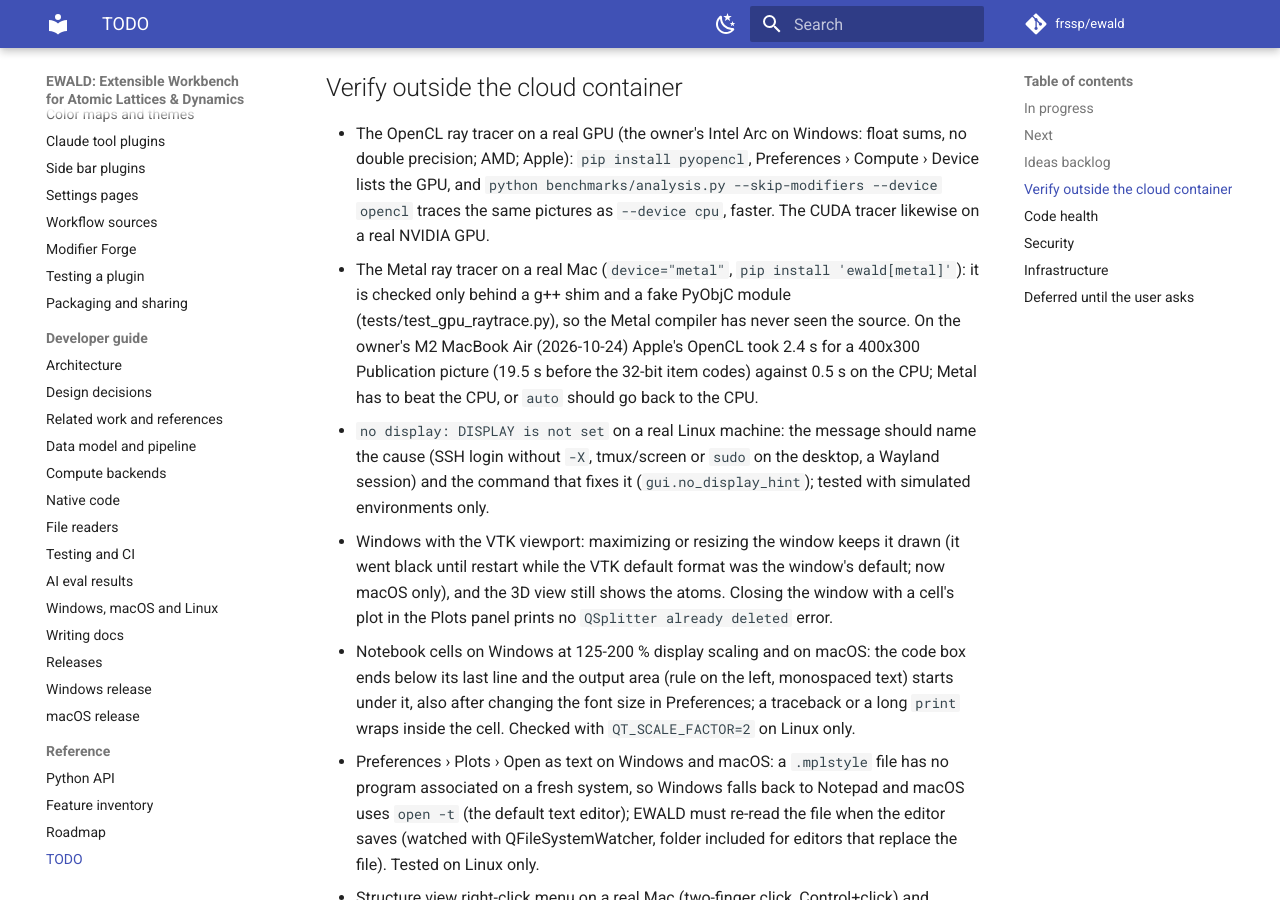
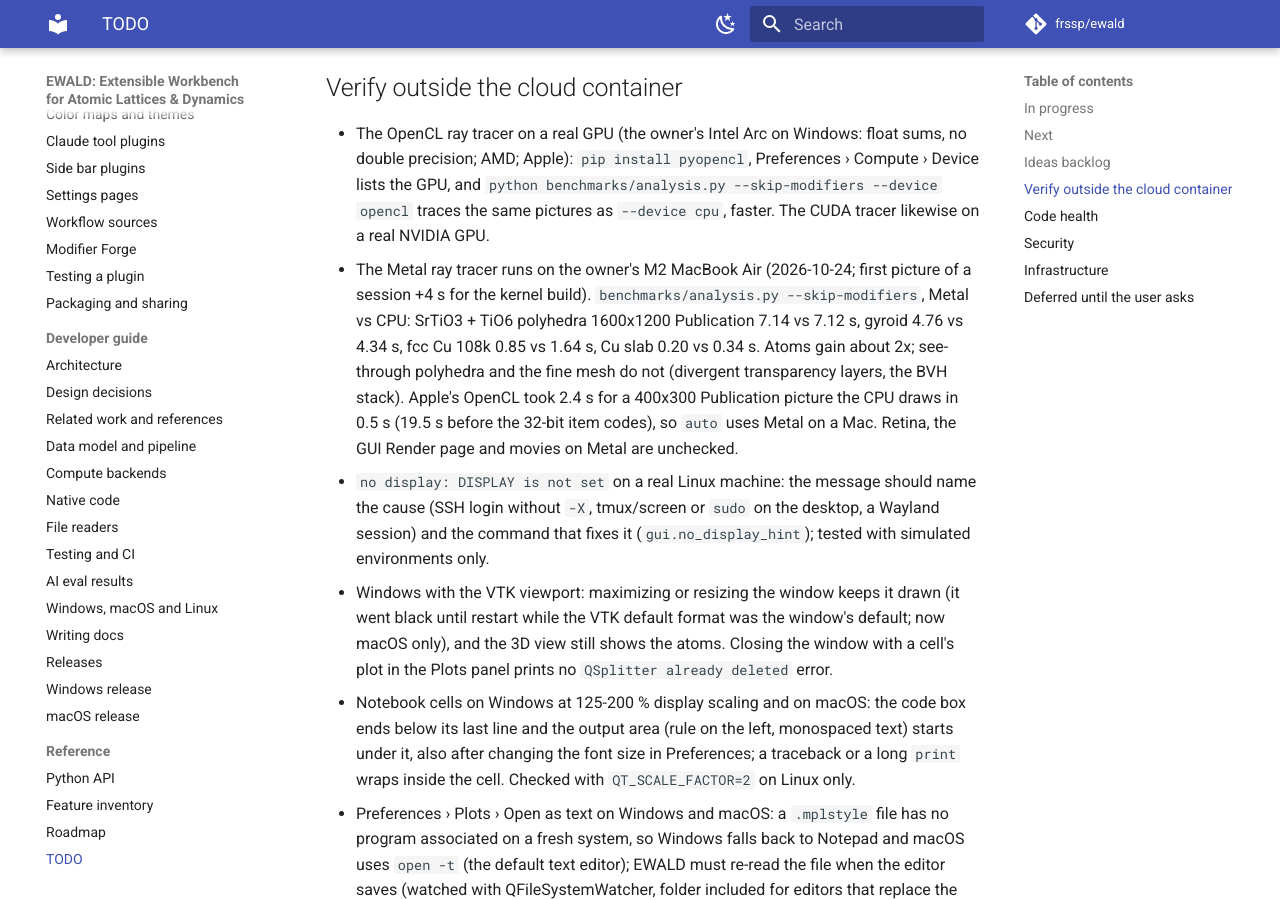
Before and after one commit to frssp/ewald, an MkDocs documentation site: the page built from docs/todo.md, in a window 1280 px wide and 900 px high, scrolled down 17459 px. Built offline with MkDocs 1.6.1 and Material for MkDocs 9.7.7, drawn with Linux system fonts in a browser that asks for light colours; comment, search, counter and statistics services are not loaded.

Commit message:
docs: Metal ray tracer measured on an M2 MacBook Air
Co-Authored-By: Claude Opus 5.5 (1M context) <noreply@anthropic.com>

```diff
--- a/docs/todo.md
+++ b/docs/todo.md
@@ -603,11 +603,14 @@ From the feature-ideas review (2026-10-19), after the four in progress above.
   precision; AMD; Apple): `pip install pyopencl`, Preferences › Compute › Device lists the GPU,
   and `python benchmarks/analysis.py --skip-modifiers --device opencl` traces the same pictures
   as `--device cpu`, faster. The CUDA tracer likewise on a real NVIDIA GPU.
-- The Metal ray tracer on a real Mac (`device="metal"`, `pip install 'ewald[metal]'`): it is
-  checked only behind a g++ shim and a fake PyObjC module (tests/test_gpu_raytrace.py), so the
-  Metal compiler has never seen the source. On the owner's M2 MacBook Air (2026-10-24) Apple's
-  OpenCL took 2.4 s for a 400x300 Publication picture (19.5 s before the 32-bit item codes)
-  against 0.5 s on the CPU; Metal has to beat the CPU, or `auto` should go back to the CPU.
+- The Metal ray tracer runs on the owner's M2 MacBook Air (2026-10-24; first picture of a session
+  +4 s for the kernel build). `benchmarks/analysis.py --skip-modifiers`, Metal vs CPU: SrTiO3 +
+  TiO6 polyhedra 1600x1200 Publication 7.14 vs 7.12 s, gyroid 4.76 vs 4.34 s, fcc Cu 108k
+  0.85 vs 1.64 s, Cu slab 0.20 vs 0.34 s. Atoms gain about 2x; see-through polyhedra and the
+  fine mesh do not (divergent transparency layers, the BVH stack). Apple's OpenCL took 2.4 s
+  for a 400x300 Publication picture the CPU draws in 0.5 s (19.5 s before the 32-bit item
+  codes), so `auto` uses Metal on a Mac. Retina, the GUI Render page and movies on Metal are
+  unchecked.
 - `no display: DISPLAY is not set` on a real Linux machine: the message should name the cause
   (SSH login without `-X`, tmux/screen or `sudo` on the desktop, a Wayland session) and the
   command that fixes it (`gui.no_display_hint`); tested with simulated environments only.
```
Also changed, not shown: docs/user/gpu.md (+4 -1 lines).
